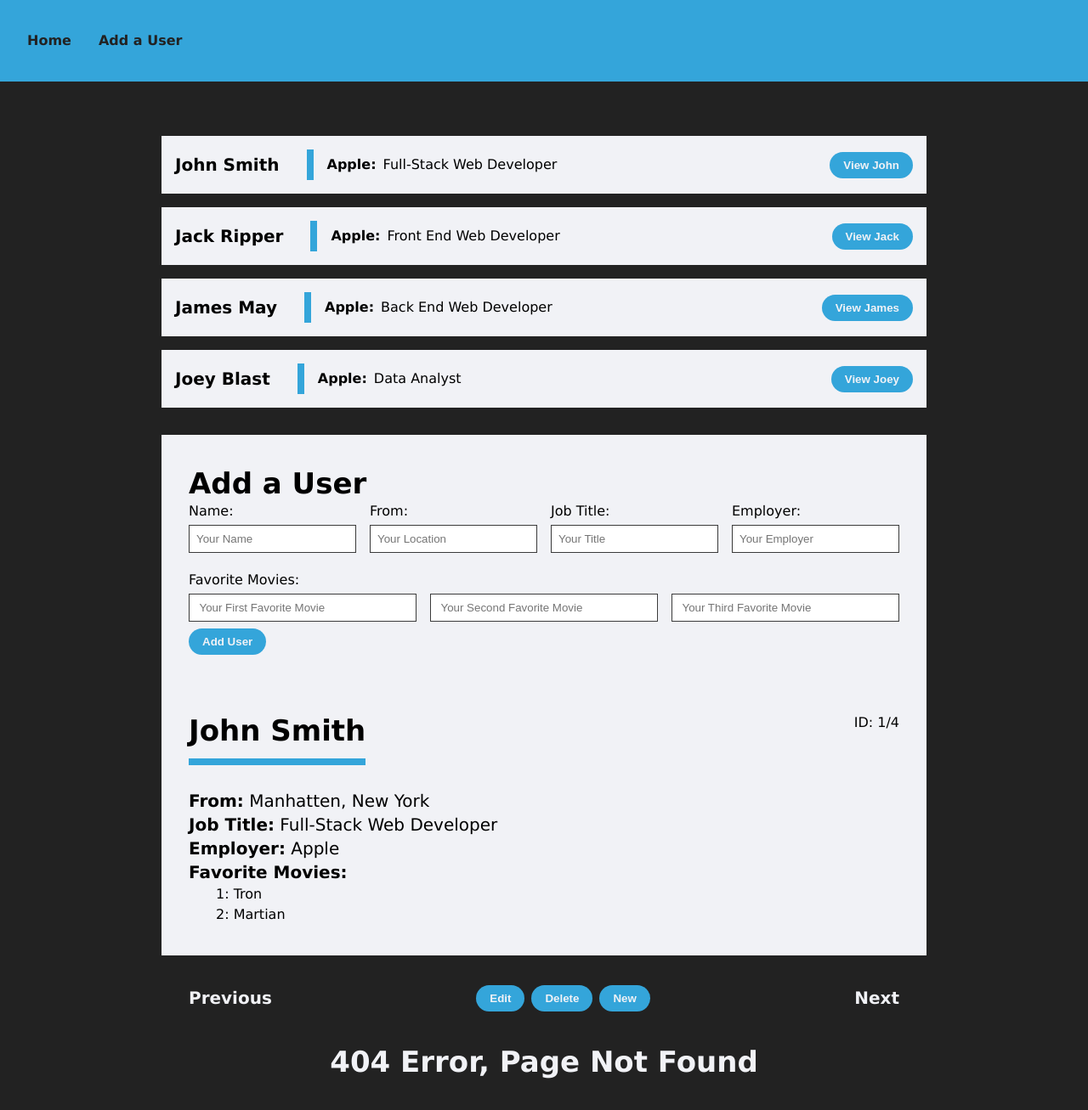
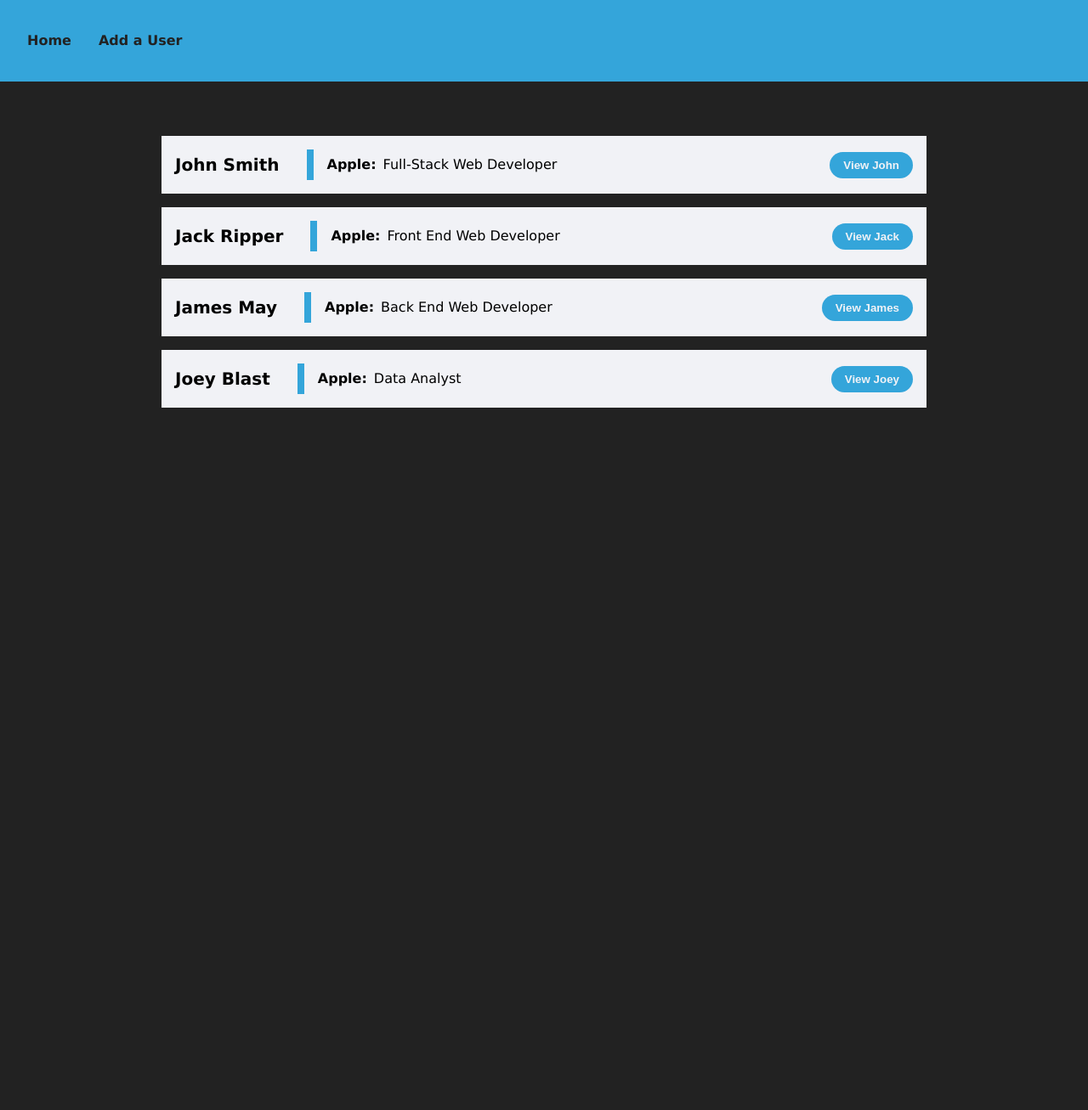
Before and after one commit to zackrogerst/user-directory, a React (Create React App) app: page /users in a window 1280 px wide. Shown: the whole page at 85% size. After the commit the page ends 800 px from the top, so only its background shows below. Built offline with nearby package versions, Linux system fonts and the light colour scheme.

Commit message:
re-added routing

```diff
--- a/src/App.jsx
+++ b/src/App.jsx
@@ -1,11 +1,13 @@
-import { Fragment, useState } from "react";
+// import { Fragment } from "react";
+// import Header from "./components/Header";
 
-// import { Routes, Route, Navigate } from "react-router-dom";
+import { useState } from "react";
+
+import { Routes, Route, Navigate } from "react-router-dom";
 
 import "./App.css";
 
-// import Layout from "./components/Layout";
-import Header from "./components/Header";
+import Layout from "./components/Layout";
 
 import AllUsers from "./screens/AllUsers";
 import AddAUser from "./screens/AddAUser";
@@ -17,24 +19,24 @@ import db from "./data/db";
 function App() {
 	const [users, setUsers] = useState(db);
 	return (
-		// <Layout>
-		// 	<Routes>
-		// 		<Route path="/" element={<Navigate replace to="/users" />} />
-		// 		<Route path="/users" element={<AllUsers />} />
-		// 		<Route path="/users:id" element={<IndividualUser users={users} />} />
-		// 		<Route path="/add-user" element={<AddAUser />} />
-		// 		<Route path="*" element={<NotFound />} />
-		// 	</Routes>
-		// </Layout>
-		<Fragment>
-			<Header />
-			<main>
-				<AllUsers users={users} setUsers={setUsers} />
-				<AddAUser users={users} setUsers={setUsers} />
-				<IndividualUser users={users} setUsers={setUsers} />
-				<NotFound />
-			</main>
-		</Fragment>
+		<Layout>
+			<Routes>
+				<Route path="/" element={<Navigate replace to="/users" />} />
+				<Route path="/users" element={<AllUsers users={users} setUsers={setUsers} />} />
+				<Route path="/users:id" element={<IndividualUser users={users} setUsers={setUsers} />} />
+				<Route path="/add-user" element={<AddAUser users={users} setUsers={setUsers} />} />
+				<Route path="*" element={<NotFound />} />
+			</Routes>
+		</Layout>
+		// <Fragment>
+		// 	<Header />
+		// 	<main>
+		// 		<AllUsers users={users} setUsers={setUsers} />
+		// 		<AddAUser users={users} setUsers={setUsers} />
+		// 		<IndividualUser users={users} setUsers={setUsers} />
+		// 		<NotFound />
+		// 	</main>
+		// </Fragment>
 	);
 }
 
```
